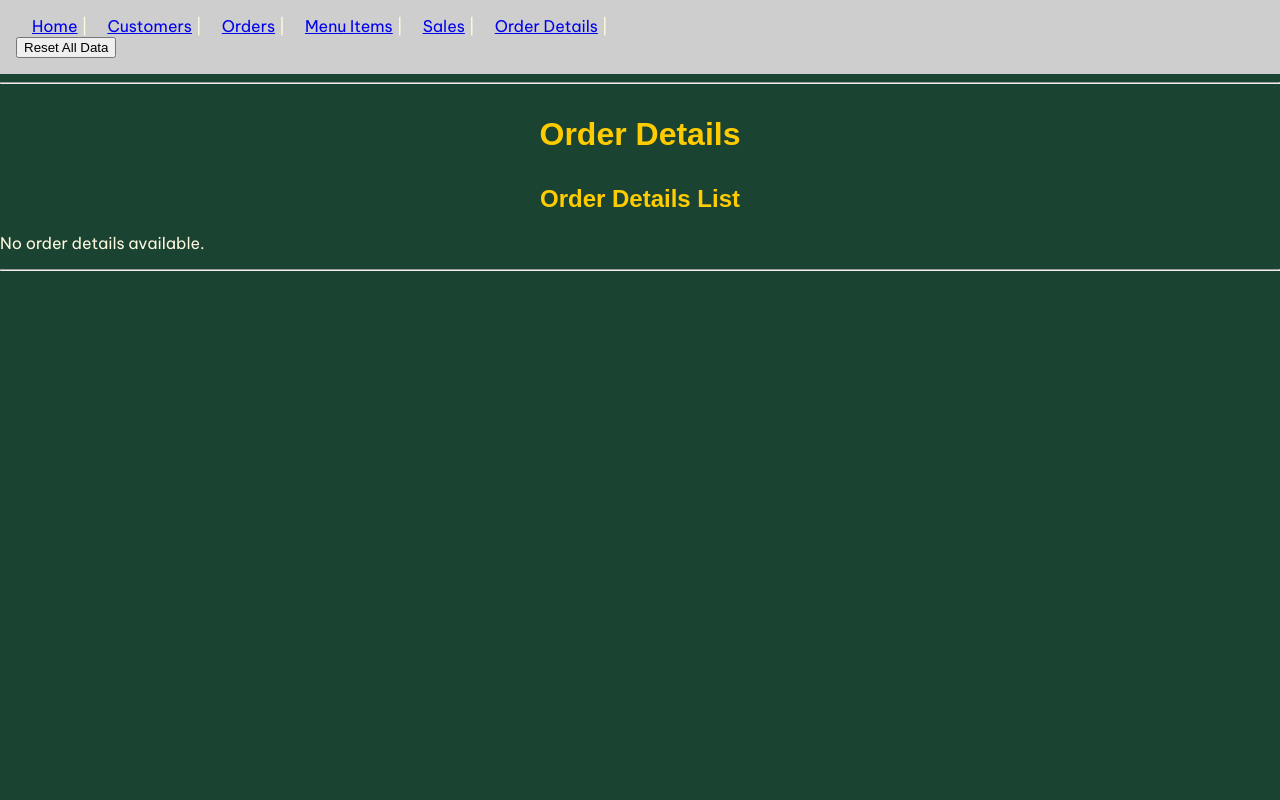
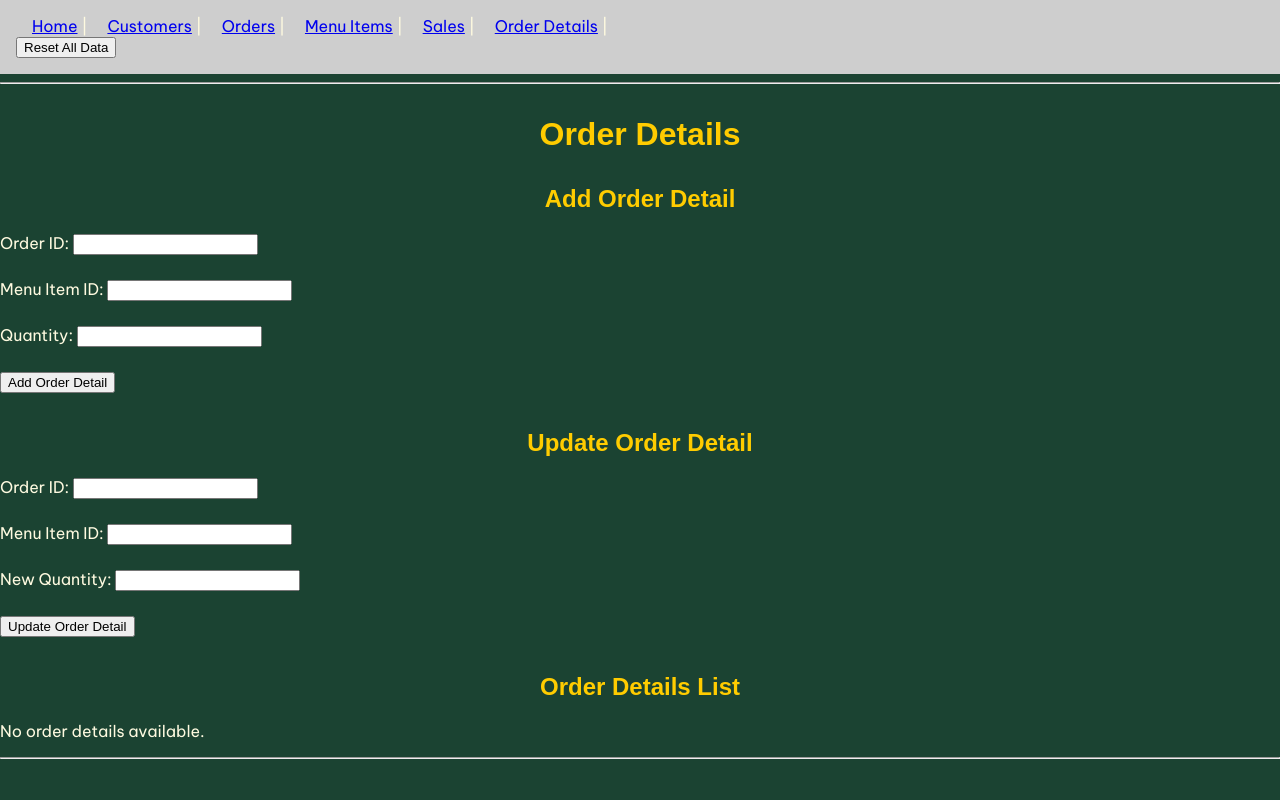
Before and after one commit to avu33/CS340, a Flask app: page /order-details in a window 1280 px wide. Run offline with Flask 3, Linux system fonts and the light colour scheme; data that the repository does not hold is empty; some libraries are stand-ins or nearby versions.

Commit message:
create, update, delete, added to database and to order_details

```diff
--- a/SQLurp_the_Pho/templates/order_details.j2
+++ b/SQLurp_the_Pho/templates/order_details.j2
@@ -2,6 +2,36 @@
 {% block content %}
 
     <h1>Order Details</h1>
+
+<h2>Add Order Detail</h2>
+<form action="/add-order-detail" method="post">
+  <label for="orderID">Order ID:</label>
+  <input type="number" id="orderID" name="orderID" required><br><br>
+
+  <label for="menuItemID">Menu Item ID:</label>
+  <input type="number" id="menuItemID" name="menuItemID" required><br><br>
+
+  <label for="quantityMenuItem">Quantity:</label>
+  <input type="number" id="quantityMenuItem" name="quantityMenuItem" required min="1"><br><br>
+
+  <input type="submit" value="Add Order Detail">
+</form>
+
+<h2>Update Order Detail</h2>
+<form action="/update-order-detail" method="post">
+  <label for="orderID">Order ID:</label>
+  <input type="number" id="orderID" name="orderID" required><br><br>
+
+  <label for="menuItemID">Menu Item ID:</label>
+  <input type="number" id="menuItemID" name="menuItemID" required><br><br>
+
+  <label for="quantityMenuItem">New Quantity:</label>
+  <input type="number" id="quantityMenuItem" name="quantityMenuItem" required min="1"><br><br>
+
+  <input type="submit" value="Update Order Detail">
+</form>
+
+
 
 <h2>Order Details List</h2>
 
@@ -14,6 +44,7 @@
             <th>Quantity</th>
             <th>Customer ID</th>
             <th>Customer Name</th>
+            <th>Actions</th>
         </tr>
         {% for row in order_details %}
         <tr>
@@ -23,6 +54,13 @@
             <td>{{ row.quantityMenuItem }}</td>
             <td>{{ row.customerID }}</td>
             <td>{{ row.firstName }} {{ row.lastName }}</td>
+            <td>
+                <form action="/delete-order-detail" method="post" style="display:inline;">
+                    <input type="hidden" name="orderID" value="{{ row.orderID }}">
+                    <input type="hidden" name="menuItemID" value="{{ row.menuItemID }}">
+                    <input type="submit" value="Delete" onclick="return confirm('Are you sure you want to delete this order detail?');">
+                </form>
+            </td>
         </tr>
         {% endfor %}
     </table>
```
Lines whose indentation alone changed are shown as unchanged.
